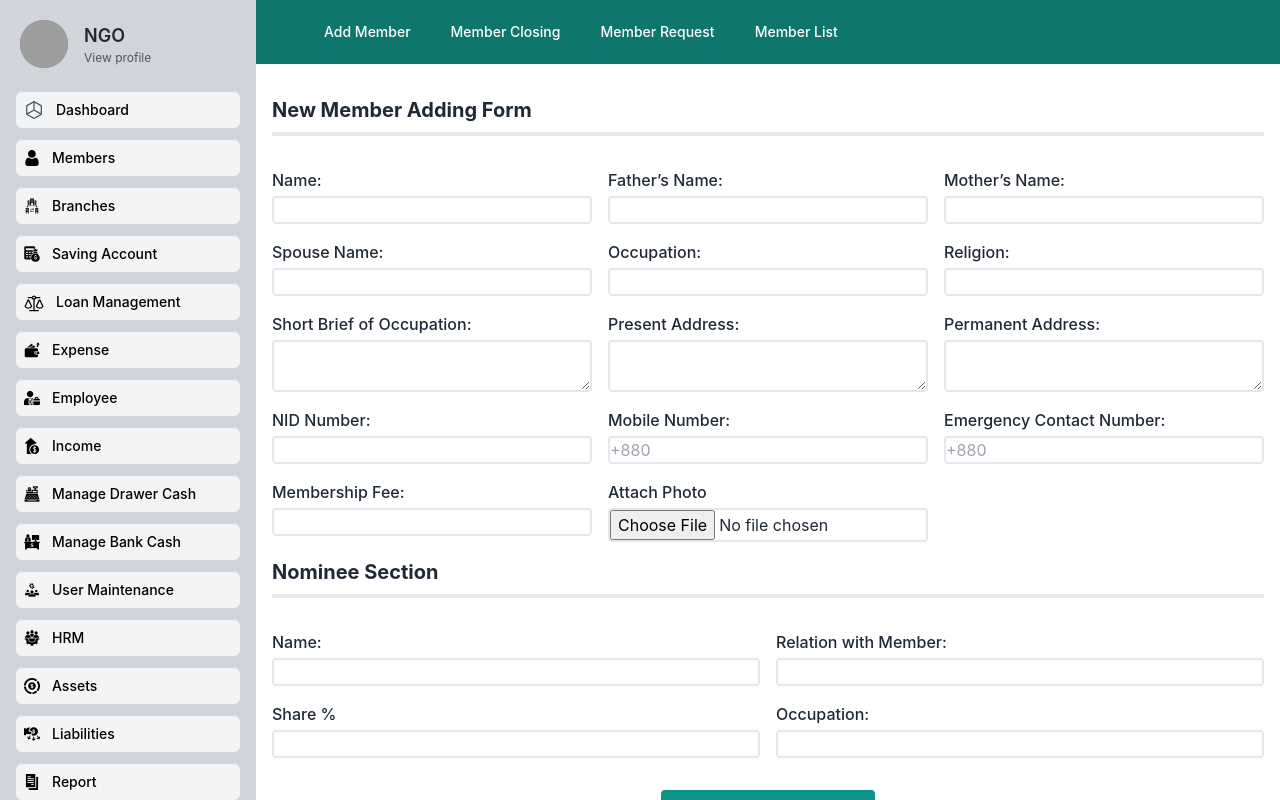
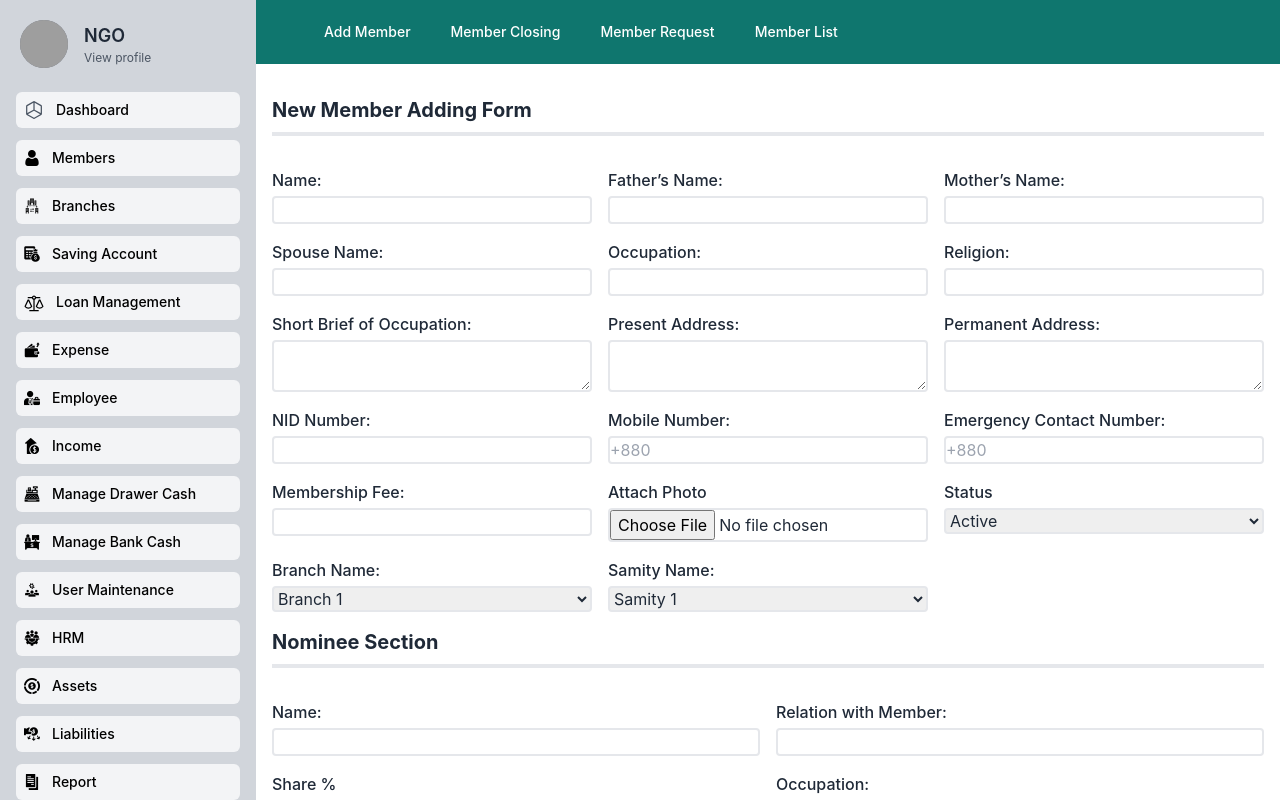
Before and after one commit to MDYeaminIslam/NGO_Project, a React (Vite) app: page /add_member in a window 1280 px wide. Built offline with nearby package versions, Linux system fonts and the light colour scheme; grey boxes are pictures that could not be loaded.

Commit message:
Status, Branch, Samity added

```diff
--- a/src/pages/Member/AddMember.jsx
+++ b/src/pages/Member/AddMember.jsx
@@ -80,6 +80,33 @@ const AddMember = () => {
               <input className="border-2 hover:border-teal-500 rounded " id="Attach_Photo " type="file" />
             </div>
 
+            <div class="flex flex-col gap-1">
+              <label class="font-medium" for="name">Status</label>
+              <select class="border-2 rounded hover:border-teal-500" id="status" name="status">
+                <option value="option1">Active</option>
+                <option value="option2">Deactive</option>
+              </select>
+            </div>
+
+            <div class="flex flex-col gap-1">
+              <label class="font-medium" for="name">Branch Name: </label>
+              <select class="border-2 rounded hover:border-teal-500" id="Branch_name" name="name">
+                <option value="option1">Branch 1</option>
+                <option value="option2">Branch 2</option>
+                <option value="option3">Branch 3</option>
+              </select>
+            </div>
+            <div class="flex flex-col gap-1">
+              <label class="font-medium" for="name">Samity Name: </label>
+              <select class="border-2 rounded hover:border-teal-500" id="Samity_name" name="name">
+                <option value="option1">Samity 1</option>
+                <option value="option2">Samity 2</option>
+                <option value="option3">Samity 3</option>
+              </select>
+            </div>
+
+
+
           </section>
           {/* nominee section */}
           <section>
```
